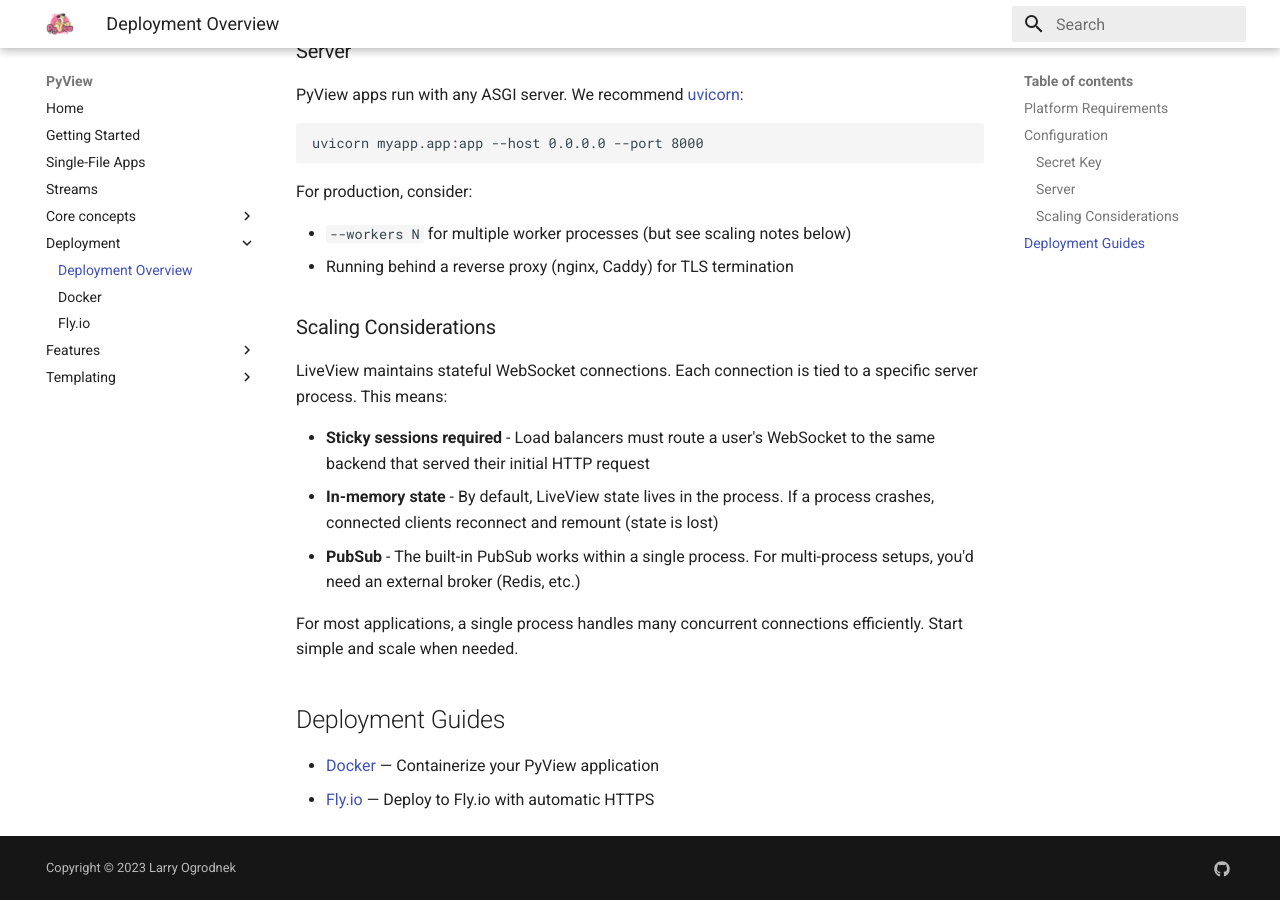
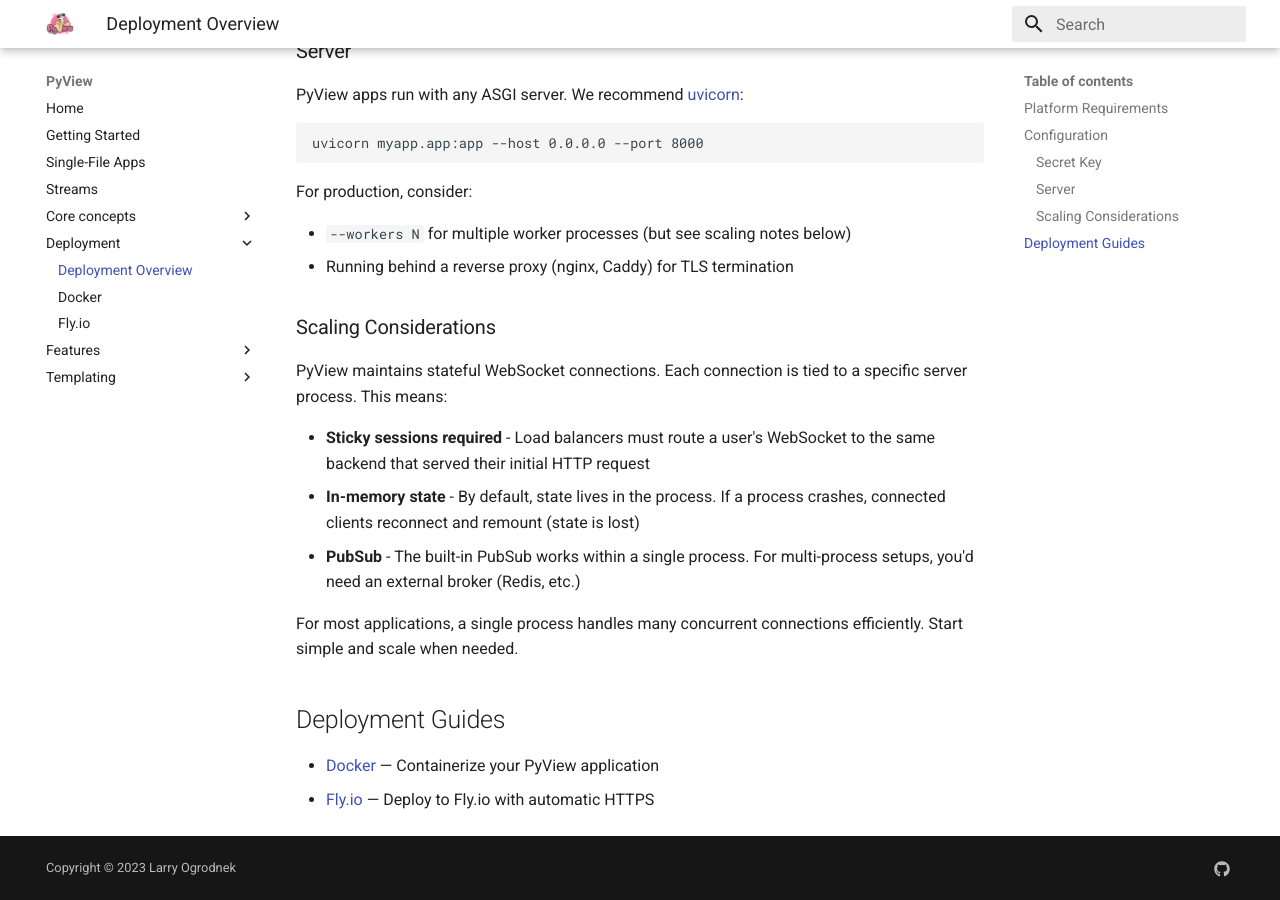
Before and after one commit to ogrodnek/pyview, an MkDocs documentation site: the page built from docs/deployment/index.md, in a window 1280 px wide and 900 px high, scrolled down 836 px. Built offline with MkDocs 1.6.1 and Material for MkDocs 9.7.7, drawn with Linux system fonts in a browser that asks for light colours.

Commit message:
doc updates

```diff
--- a/docs/deployment/index.md
+++ b/docs/deployment/index.md
@@ -47,10 +47,10 @@
 
 ### Scaling Considerations
 
-LiveView maintains stateful WebSocket connections. Each connection is tied to a specific server process. This means:
+PyView maintains stateful WebSocket connections. Each connection is tied to a specific server process. This means:
 
 - **Sticky sessions required** - Load balancers must route a user's WebSocket to the same backend that served their initial HTTP request
-- **In-memory state** - By default, LiveView state lives in the process. If a process crashes, connected clients reconnect and remount (state is lost)
+- **In-memory state** - By default, state lives in the process. If a process crashes, connected clients reconnect and remount (state is lost)
 - **PubSub** - The built-in PubSub works within a single process. For multi-process setups, you'd need an external broker (Redis, etc.)
 
 For most applications, a single process handles many concurrent connections efficiently. Start simple and scale when needed.
```
Also changed, not shown: docs/deployment/docker.md (+1 -1 lines).
